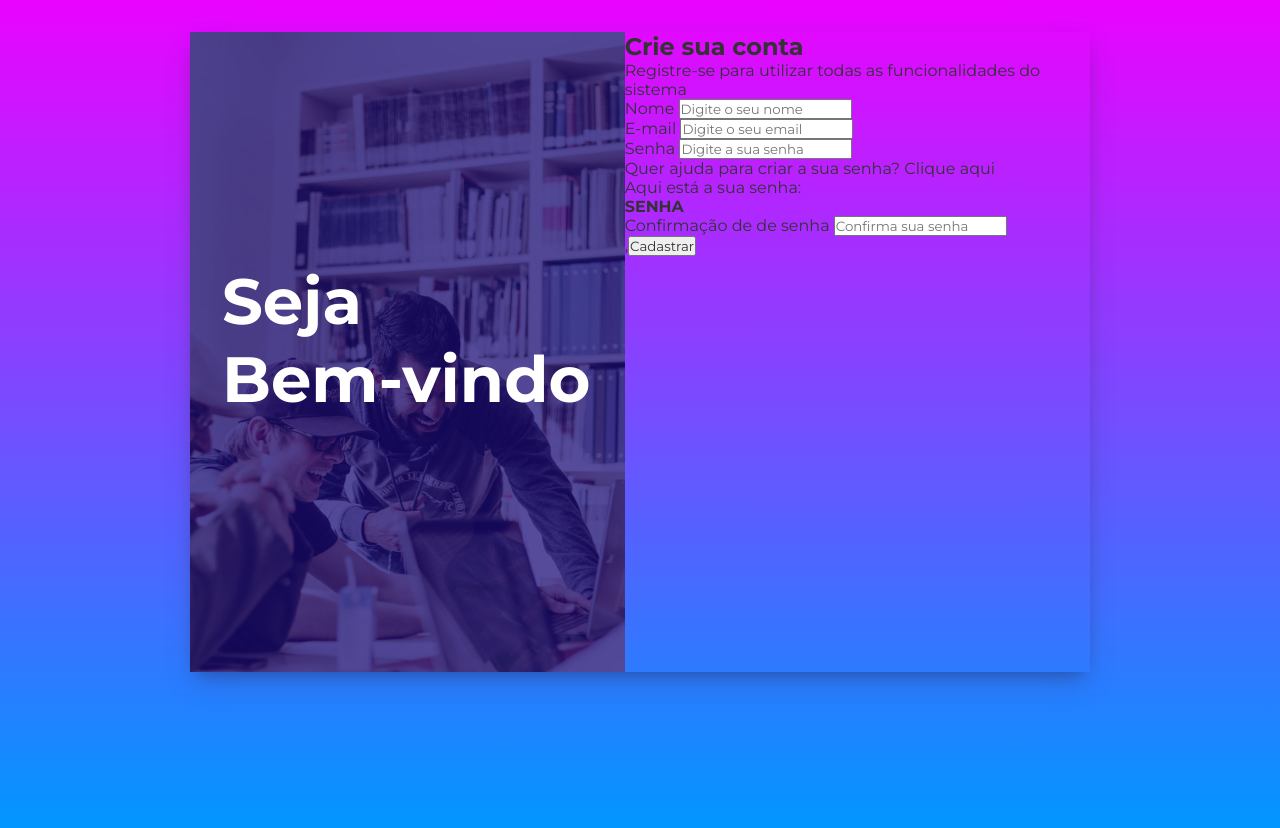
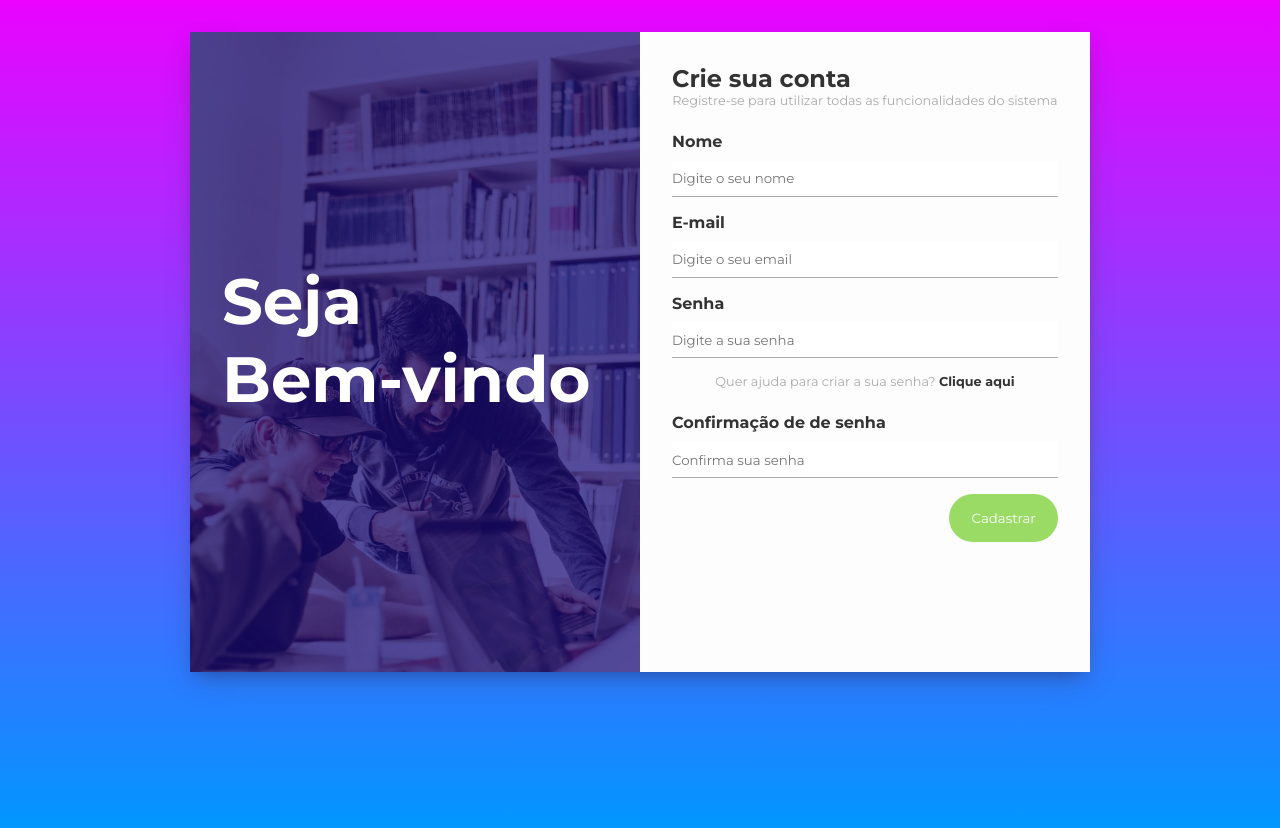
Before and after one commit to Lavoizie/Project-password-generator, a plain HTML site: page js/index.html in a window 1280 px wide. Drawn offline with Linux system fonts and the light colour scheme; files whose address does not match are found by name.

Commit message:
commit css concluido
conclusão da segunda parte e finalização do css

```diff
--- a/css/style.css
+++ b/css/style.css
@@ -49,3 +49,85 @@ input:focus{
     color: #fff;
     word-spacing: 50rem;
 }
+
+#register-form {
+    background-color: #FDFDFD;
+    padding: 2rem;
+    width: 50%;
+    display: flex;
+    flex-direction: column;
+}
+
+register-form h2 {
+    text-align: center;
+    margin-bottom: 1rem;
+    font-size: 2.2rem;
+}
+
+#register-form p {
+    text-align: center;
+    margin-bottom: 1.5rem;
+    color: #aaa;
+    font-size: 0.8rem;
+}
+
+.form-control {
+    margin-bottom: 1rem;
+    display: flex;
+    flex-direction: column;
+}
+
+.form-control label {
+    font-weight: bold;
+    margin-bottom: 0.6rem;
+}
+
+.form-control input {
+    border: none;
+    border-bottom: 1px solid #aaa;
+    padding: 0.6rem 0;
+}
+
+#generate-password {
+    font-weight: bold;
+    cursor: pointer;
+    transition: 0.4rem;
+}
+
+#generate-password:hover {
+    color: #0099ff;
+}
+
+#register-form #generated-password {
+    border: 1px solid #0097ff;
+    border-radius: 4px;
+    font-weight: bold;
+    font-size: 1.2rem;
+    padding: 0.4rem;
+    color: #333;
+    text-align: center;
+    margin-bottom: 1rem;
+    display: none;
+}
+
+#register-form #generated-password p {
+    color: #81d340;
+    margin-bottom: 0.5rem;
+}
+
+#register-form input[type="submit"] {
+    background-color: #81d340;
+    color: #fff;
+    opacity: 0.8;
+    border: none;
+    border-radius: 2rem;
+    padding: 1rem 1.4rem;
+    max-width: 150px;
+    cursor: pointer;
+    align-self: flex-end;
+    transition: 0.4s;
+}
+
+#register-form input[type="submit"]:hover {
+    opacity: 1;
+}
--- a/js/index.html
+++ b/js/index.html
@@ -40,8 +40,8 @@
             </div>
             <p>Quer ajuda para criar a sua senha? <span id="generate-password" >Clique aqui</span> </p>
 
-            <div id="generate-password" >
-                Aqui está a sua senha:
+            <div id="generated-password" >
+                <p>Aqui está a sua senha:</p>
                 <h4>SENHA</h4>
             </div>
 
@@ -50,7 +50,7 @@
                 <input type="text" name="confirmpassword" id="confirmpassword" placeholder="Confirma sua senha">
             </div>
 
-            ,<input type="submit" value="Cadastrar">
+            <input type="submit" value="Cadastrar">
 
         </div>
     </div>
```
